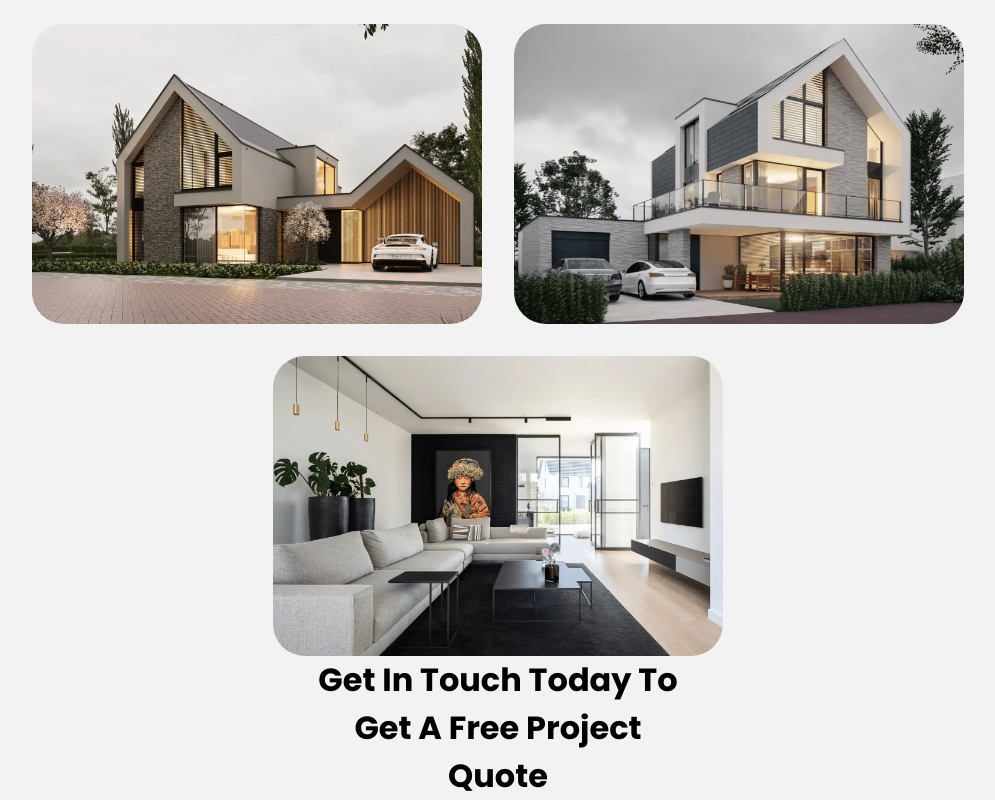
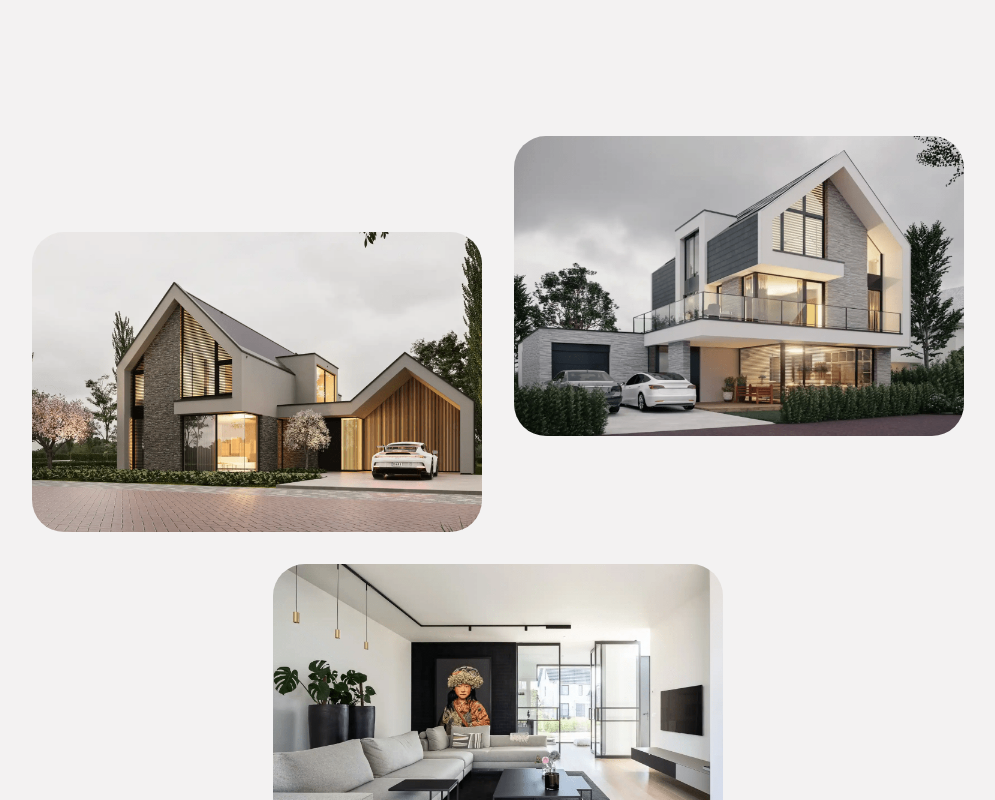
Before and after one commit to Carl0017/HomeScope, a React (Vite) app: page / in a window 1280 px wide. Shown: the part 1480-2280 px from the top of the page, without its empty margins (142-1137 px from the left). Built offline with nearby package versions, Linux system fonts and the light colour scheme.

Commit message:
Request quotes update and some minor code changes

```diff
--- a/src/Pages/Home/App.scss
+++ b/src/Pages/Home/App.scss
@@ -55,7 +55,7 @@
       }
 
       button {
-        @include defbutton($dark,#fff, .6rem);
+        @include defbutton($dark, #fff, 0.6rem);
 
         span {
           @include flex(row, 0, center);
@@ -209,7 +209,7 @@
         padding: 1rem;
         border-radius: 0.7rem;
         //box-shadow: 0px 10px 15px -3px rgba(0,0,0,0.1);
-        transition: .5s ease-in-out;
+        transition: 0.5s ease-in-out;
 
         span {
           @include flex(row, 0, center);
@@ -234,17 +234,17 @@
           color: #888383;
         }
 
-        &:hover{
+        &:hover {
           background: $dark;
-          box-shadow: 0px 10px 15px -3px rgba(0,0,0,0.1);
+          box-shadow: 0px 10px 15px -3px rgba(0, 0, 0, 0.1);
           padding: 1.1rem;
-          margin-bottom: 1rem;
+          transform: translateY(-2rem);
 
-          h2{
+          h2 {
             color: #fff;
           }
 
-          span{
+          span {
             background: #fff;
           }
         }
@@ -252,7 +252,7 @@
     }
   }
 
-  .availableProperties{
+  .availableProperties {
     color: $dark;
     margin-top: 1rem;
     @include flex(column, 0.5rem, center);
@@ -265,18 +265,16 @@
       text-align: center;
       width: 60%;
     }
-
   }
 }
 
-
-.requestQuote{
+.requestQuote {
   background: #f3f2f2;
-  padding: 2rem;
-  .imageGalleryOne{
-    .galleryCard{
+  padding: 15rem 2rem;
+  .imageGalleryOne {
+    .galleryCard {
       @include flex(row wrap, 2rem, center);
-      .cardHolder{
+      .cardHolder {
         //background-image: url("../../assets/2-1.png");
         background-size: cover;
         background-repeat: no-repeat;
@@ -284,18 +282,27 @@
         height: 300px;
         border-radius: 2rem;
       }
+      // Move the middle card in the first gallery up by 2rem
+      &:nth-of-type(1) .cardHolder:nth-child(2) {
+        transform: translateY(-6rem);
+      }
+
+      // Move the middle card in the second gallery down by 2rem
+      &:nth-of-type(2) .cardHolder:nth-child(2) {
+        transform: translateY(67rem); // Moves the second image in second gallery card down
+      }
     }
 
-    .quotes{
+    .quotes {
       @include flex(column, 1rem, center);
-      h2{
+      h2 {
         text-align: center;
         @include Poppins(700, normal);
-        font-size: 2rem;
-        width: 30%;
+        font-size: 2.5rem;
+        width: 32%;
       }
-      button{
-        @include defbutton($dark, #fff, .9rem 2.5rem);
+      button {
+        @include defbutton($dark, #fff, 0.9rem 2.5rem);
       }
     }
   }
```
Also changed, not shown: src/Pages/Home/App.jsx (+16 -13 lines).
